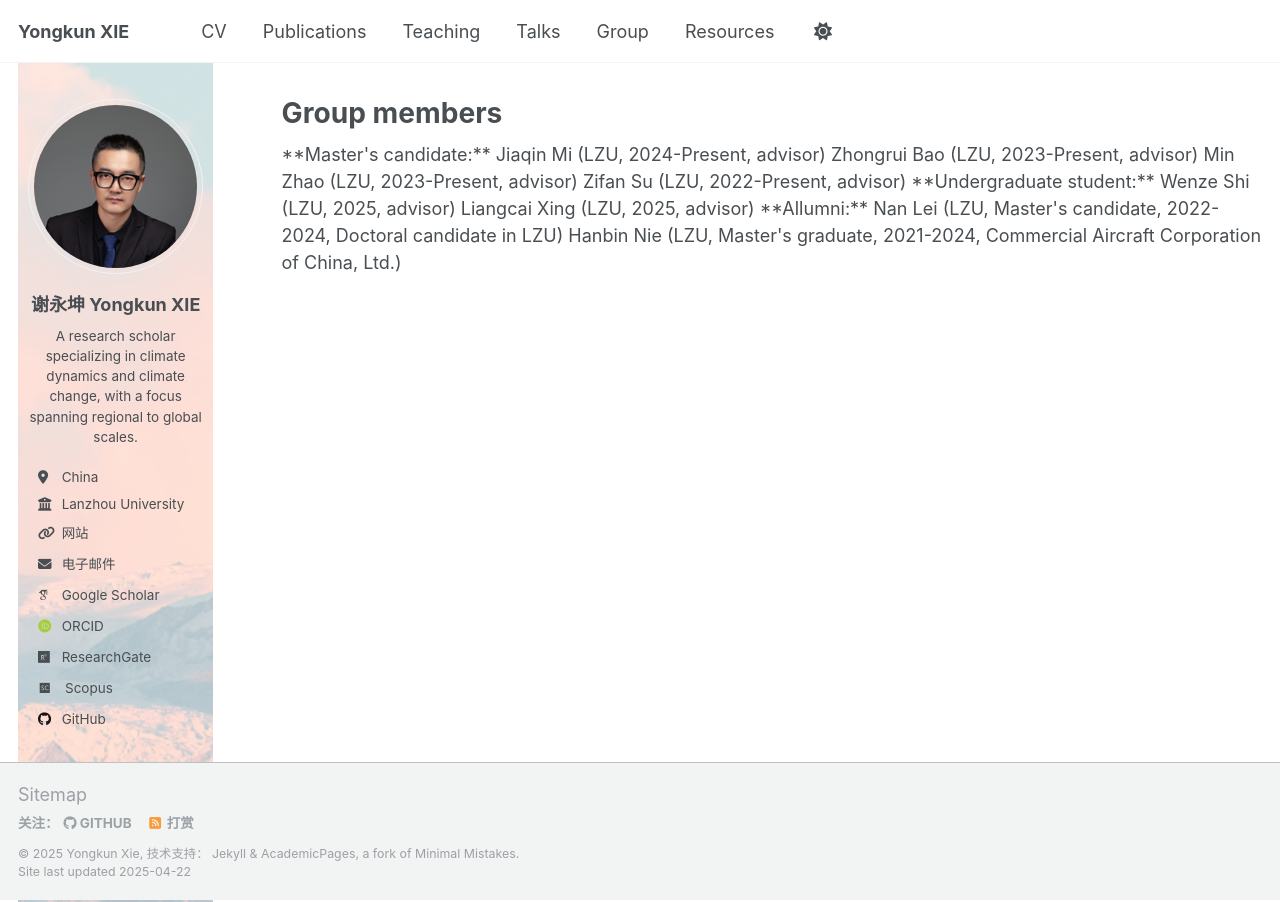
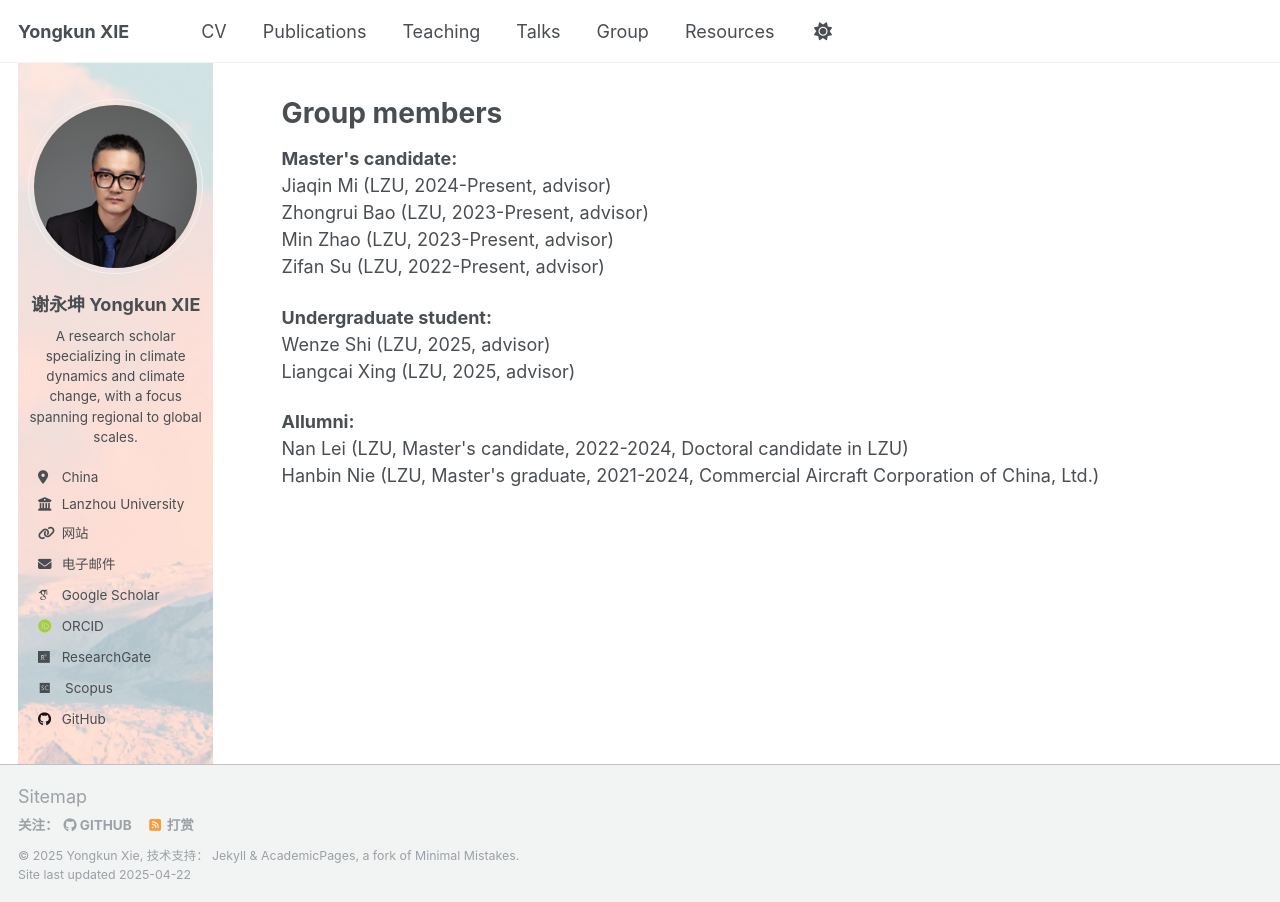
Before and after one commit to yongkunxie/yongkunxie.github.io, a Jekyll site: the page built from _pages/portfolio.html, in a window 1280 px wide. Built offline with Jekyll 4.4.1, drawn with Linux system fonts in a browser that asks for light colours; some web fonts are replaced.

```diff
--- a/_pages/portfolio.html
+++ b/_pages/portfolio.html
@@ -5,19 +5,19 @@ permalink: /portfolio/
 author_profile: true
 ---
 
-**Master's candidate:**
-  Jiaqin Mi (LZU, 2024-Present, advisor)
-  Zhongrui Bao (LZU, 2023-Present, advisor)
-  Min Zhao (LZU, 2023-Present, advisor)
-  Zifan Su (LZU, 2022-Present, advisor)
-**Undergraduate student:**
-  Wenze Shi (LZU, 2025, advisor)
-  Liangcai Xing (LZU, 2025, advisor)
+<p><strong>Master's candidate:</strong><br>
+Jiaqin Mi (LZU, 2024-Present, advisor)<br>
+Zhongrui Bao (LZU, 2023-Present, advisor)<br>
+Min Zhao (LZU, 2023-Present, advisor)<br>
+Zifan Su (LZU, 2022-Present, advisor)</p>
 
+<p><strong>Undergraduate student:</strong><br>
+Wenze Shi (LZU, 2025, advisor)<br>
+Liangcai Xing (LZU, 2025, advisor)</p>
 
-**Allumni:**
-  Nan Lei (LZU, Master's candidate, 2022-2024, Doctoral candidate in LZU)
-  Hanbin Nie (LZU, Master's graduate, 2021-2024, Commercial Aircraft Corporation of China, Ltd.)
+<p><strong>Allumni:</strong><br>
+Nan Lei (LZU, Master's candidate, 2022-2024, Doctoral candidate in LZU)<br>
+Hanbin Nie (LZU, Master's graduate, 2021-2024, Commercial Aircraft Corporation of China, Ltd.)</p>
 
 
 {% include base_path %}
```
